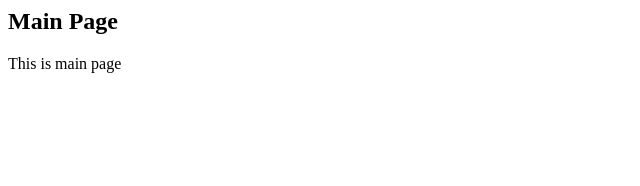
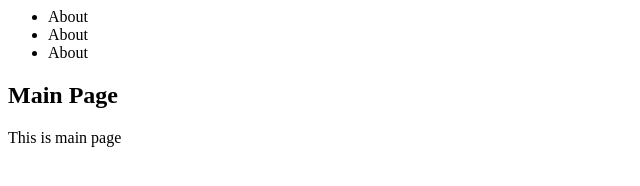
Before and after one commit to seon-mikim/branch-practice, a plain HTML site: page index.html in a window 1280 px wide. Shown: the whole page, without its empty margins (0-640 px from the left). Drawn offline with Linux system fonts and the light colour scheme.

Commit message:
feat: Add Main Navigation
Menu
- Home
- Blog
-

```diff
--- a/index.html
+++ b/index.html
@@ -7,6 +7,16 @@
     <meta name="viewport" content="width=device-width, initial-scale=1.0" >
    </head>
    <body>
+     <header>
+	<nav>
+	 <ul>
+	  <li>About</li>
+	  <li>About</li>
+	  <li>About</li>
+	 </ul>
+	</nav>
+     </header>
+
      <main class="main-wrapper">
       <article>
        <h1>Main Page</h1>
```
Lines whose indentation alone changed are shown as unchanged.
